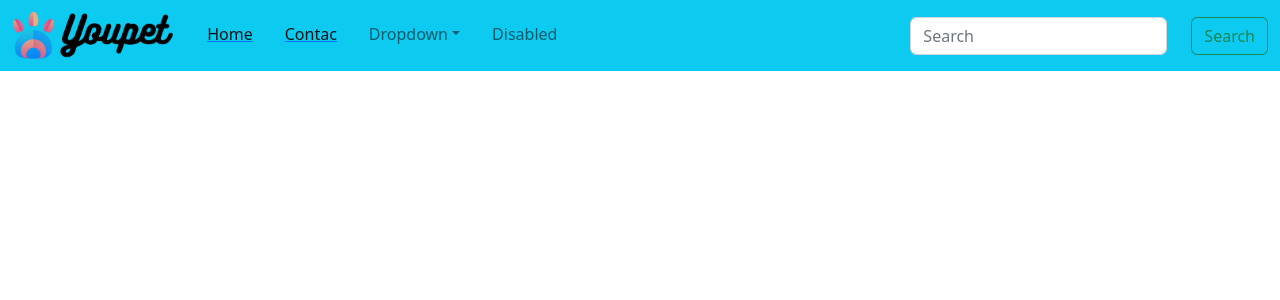
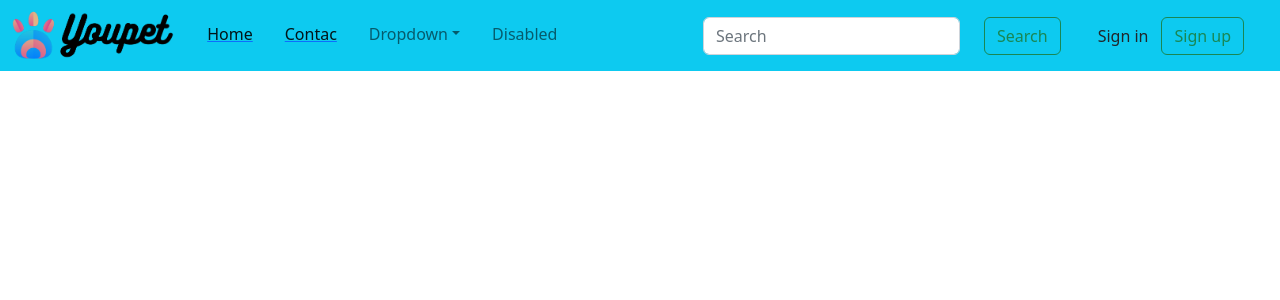
Before and after one commit to gastonvalles/YouPet, a React (Create React App) app in the folder client/: page /navbar in a window 1280 px wide. Shown: the top 300 px of the page. Built offline with nearby package versions, Linux system fonts and the light colour scheme.

Commit message:
add button login

```diff
--- a/client/src/Components/Functionality/Navbar/index.jsx
+++ b/client/src/Components/Functionality/Navbar/index.jsx
@@ -1,18 +1,14 @@
 import React from "react";
 import { Link } from "react-router-dom";
-import logo from "../../../img/logo.png"
+import logo from "../../../img/logo.png";
 
 export default function Navbar() {
   return (
     <>
       <nav className="navbar navbar-expand-md bg-info">
-        <div className="container-fluid" >
+        <div className="container-fluid">
           <Link className="Link  me-4" to={"/Home"}>
-            <img
-              src={logo}
-              alt="Bootstrap"
-              height="55"
-            />
+            <img src={logo} alt="Bootstrap" height="55" />
           </Link>
           <button
             className="navbar-toggler"
@@ -28,14 +24,14 @@ export default function Navbar() {
           <div className="collapse navbar-collapse" id="navbarSupportedContent">
             <ul className="navbar-nav me-auto mb-2 mb-lg-1">
               <li className="nav-item">
-                <Link className="Link" to={"/Home"}>
+                <Link to={"/Home"}>
                   <span className="nav-link active me-3" aria-current="page">
                     Home
                   </span>
                 </Link>
               </li>
               <li className="nav-item">
-                <Link className="Link" to={"/Home"}>
+                <Link to={"/Home"}>
                   <span className="nav-link active me-3" aria-current="page">
                     Contac
                   </span>
@@ -52,29 +48,25 @@ export default function Navbar() {
                 </span>
                 <ul className="dropdown-menu">
                   <li>
-                    <Link className="Link" to={"/veterinario"}>
-                      <span className="dropdown-item" />
-                      1 Option
+                    <Link to={"/veterinario"}>
+                      <span className="dropdown-item" />1 Option
                     </Link>
                   </li>
                   <li>
-                    <Link className="Link" to={"/nutricionista"}>
-                      <span className="dropdown-item" />
-                      2 Option
+                    <Link to={"/nutricionista"}>
+                      <span className="dropdown-item" />2 Option
                     </Link>
                   </li>
+                  <li></li>
                   <li>
-                  </li>
-                  <li>
-                    <Link className="Link" to={"/cirugias"}>
-                      <span className="dropdown-item" />
-                      3 Option
+                    <Link to={"/cirugias"}>
+                      <span className="dropdown-item" />3 Option
                     </Link>
                   </li>
                 </ul>
               </li>
               <li className="nav-item">
-                <a className="nav-link">Disabled</a>
+                <span className="nav-link">Disabled</span>
               </li>
             </ul>
             <form className="d-flex" role="search">
@@ -84,10 +76,21 @@ export default function Navbar() {
                 placeholder="Search"
                 aria-label="Search"
               />
-              <button className="btn btn-outline-success" type="submit">
+              <button className="btn btn-outline-success me-4" type="submit">
                 Search
               </button>
             </form>
+            {/* preguntar si esta logueado o no */}
+            <div className="d-flex">
+              <Link to={"/login"}>
+                <button className="btn"> Sign in</button>
+              </Link>
+              <Link to={"/reguser"}>
+                <button className="btn btn-outline-success me-4">
+                  Sign up
+                </button>
+              </Link>
+            </div>
           </div>
         </div>
       </nav>
```
